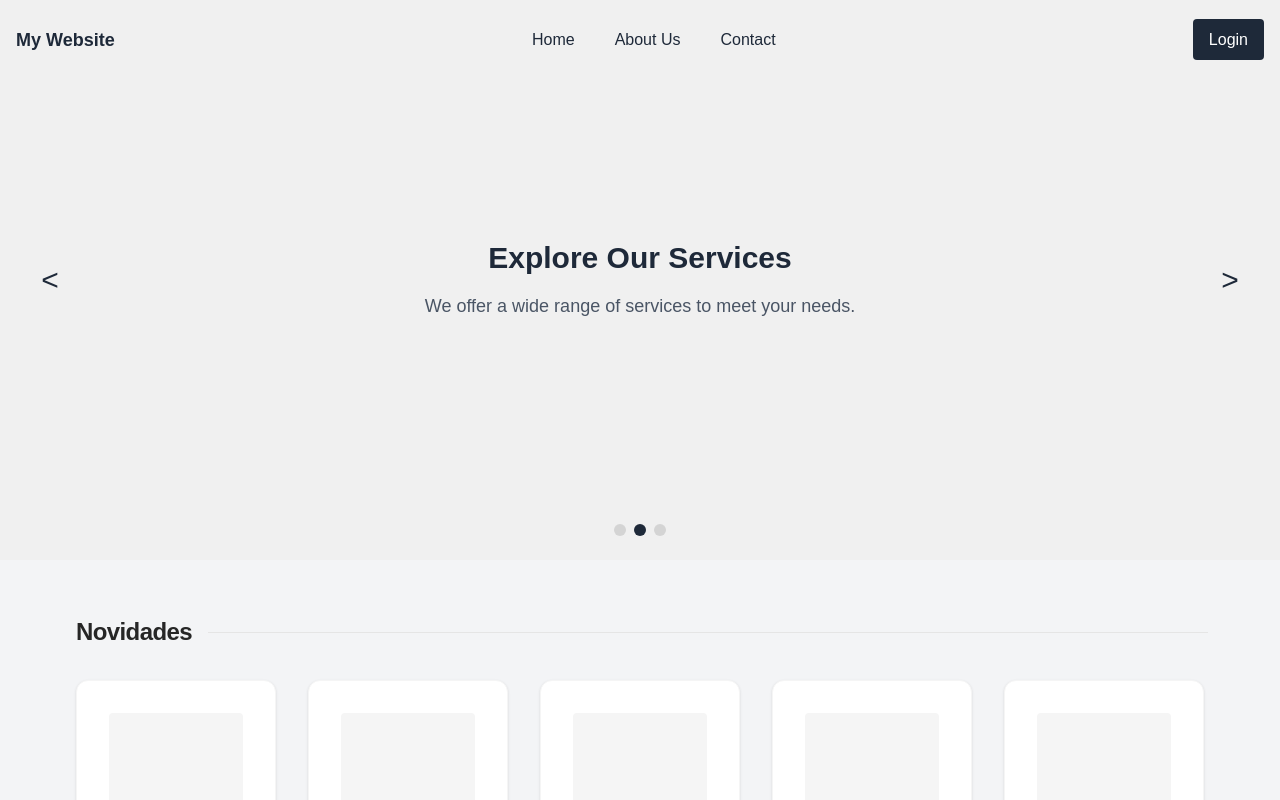
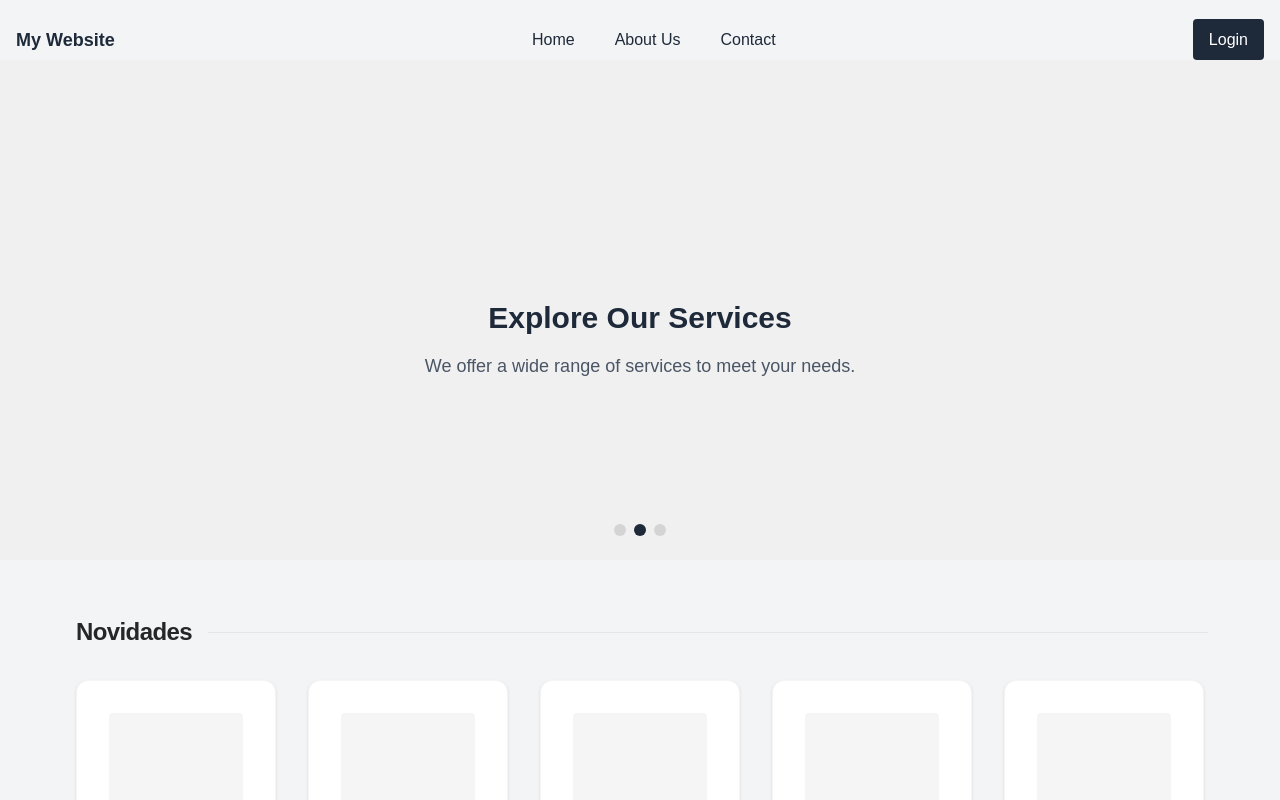
Before and after one commit to Edu-2de/JsApiLesson2, a Next.js app in the folder frontend/: page / in a window 1280 px wide. Shown: the top 800 px of the page. Built offline with nearby package versions, Linux system fonts and the light colour scheme.

Commit message:
refactor(hero): adjust layout and remove navigation buttons from Hero component

```diff
--- a/frontend/src/components/Hero.tsx
+++ b/frontend/src/components/Hero.tsx
@@ -39,6 +39,7 @@ export default function Hero() {
   //Aqui se o prev(que é o slide atual) for o primeiro slide, entao ele voltara para o ultimo slide(indice slides.length - 1).
   //Ou seja se tem 3 slides, o primeiro slide é o de indice 0, e o ultimo slide é o de indice 2.
 
+  // eslint-disable-next-line @typescript-eslint/no-unused-vars
   const prevSlide = () =>{
       setCurrentIndex((prev) =>
       prev === 0 ? slides.length - 1 : prev - 1
@@ -65,33 +66,13 @@ export default function Hero() {
       <section className="flex items-start justify-center w-screen h-140  overflow-hidden select-none bg-gray-100 relative">
             <div className="relative w-full h-full overflow-hidden">
 
-                  <div className="inset-0 bg-cover bg-center w-full h-full flex flex-col items-center justify-center" style={{ backgroundColor: slide.background }}>
+                  <div className="inset-0 bg-cover bg-center w-full h-full flex flex-col items-center justify-center mt-15" style={{ backgroundColor: slide.background }}>
                         <h2 className="text-3xl font-bold mb-4 text-gray-800 w-full text-center">{slide.title}</h2>
 
                         <p className="text-lg text-gray-600 w-full text-center">{slide.description}</p>
                   </div>
 
-                 <div className="absolute bottom-1/2 left-0 w-full flex justify-between items-center px-4 pointer-events-none">
 
-                        <button
-                        className="pointer-events-auto  bg-opacity-80 hover:bg-gray-200 text-gray-800 text-3xl rounded-full p-4 transition-all duration-200 focus:outline-none focus:ring-2  cursor-pointer w-17"
-                        style={{ transform: "translateY(50%)" }}
-                        onClick={prevSlide}
-                        aria-label="Previous Slide"
-                        >
-                              &lt;
-                        </button>
-
-                        <button
-                        className="pointer-events-auto  bg-opacity-80 hover:bg-gray-200 text-gray-800 text-3xl rounded-full p-4 transition-all duration-200 focus:outline-none focus:ring-2  cursor-pointer w-17"
-                        style={{ transform: "translateY(50%)" }}
-                        onClick={nextSlide}
-                        aria-label="Next Slide"
-                        >
-                              &gt;
-                        </button>
-
-                  </div>
                   <div className="absolute bottom-6 left-1/2 -translate-x-1/2 flex gap-2">
                         {slides.map((_, idx) => (
                         // Para cada slide, cria uma bolinha (indicador)
```
